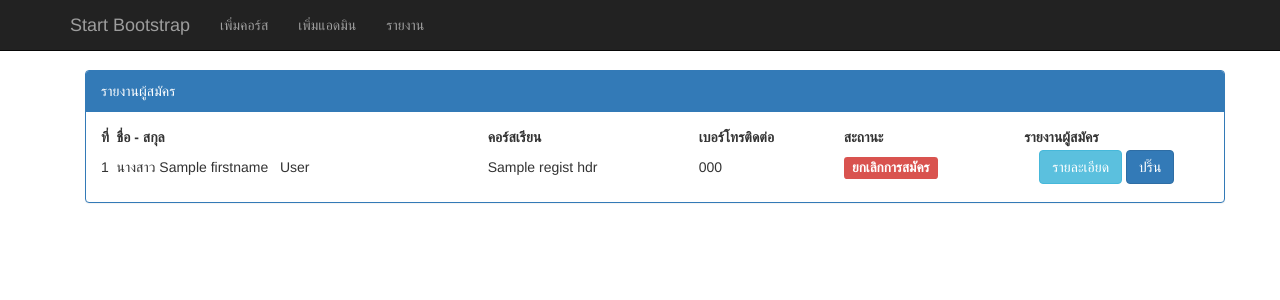
After one commit to krittiwakorn/Jknowledge, a CodeIgniter app: the page made by application/views/present.php in a window 1280 px wide. The commit adds this page. Shown: the top 300 px of the page. Run offline with CodeIgniter, Linux system fonts and the light colour scheme; tables that the repository leaves empty or names only in its code hold one stand-in row (values such as "Sample post"); the template is opened without the code that fills it: most values are stand-ins (such as "Sample title", 1, 10 or a date in 2020); some libraries are stand-ins or nearby versions.

Commit message:
te.chaiwat update function present

```diff
--- a/application/views/header.php
+++ b/application/views/header.php
@@ -52,7 +52,7 @@
                                    <?php echo anchor('registration/manage_user', 'เพิ่มแอดมิน');?>
                               </li>
                               <li>
-                                   <a href="#">รายงาน</a>
+                                   <?php echo anchor('registration/present', 'รายงาน');?>
                               </li>
                          </ul>
                     </div>
--- /dev/null
+++ b/application/views/present.php
@@ -0,0 +1,64 @@
+<?php $this->load->view('header');?>
+<div class="container">
+	<section >
+		<div class="panel panel-primary">
+			<div class="panel-heading"> รายงานผู้สมัคร	</div>
+			<div class="panel-body">
+				<table id="" class="display" cellspacing="0" width="100%">
+					<thead>
+						<th>ที่</th>
+						<th>ชื่อ - สกุล</th>
+						<th>คอร์สเรียน</th>
+						<th>เบอร์โทรติดต่อ</th>
+						<th>สะถานะ</th>
+						<th>รายงานผู้สมัคร</th>
+					</thead>
+					<tbody>
+						<?php
+						$number =  count($get_regist_hdr);
+						foreach ($get_regist_hdr as $regist_hdr):?>
+						<?php $is_iti = ($regist_hdr->is_iti === '1'? "นาย":"นางสาว");?>
+						<tr>
+							<td><?php echo $number-- ;?></td>
+							<td> <!-- name & lastname -->
+								<?php echo $is_iti;?>
+								<?php echo $regist_hdr->firstname;?>&nbsp;&nbsp;
+								<?php echo $regist_hdr->lastname;?>
+							</td>
+							<td><?php echo $regist_hdr->course_name;?></td>
+							<td><?php echo $regist_hdr->mobile;?></td>
+							<td>
+								<?php
+								switch ($regist_hdr->status_hdr) {
+									case '1':
+									echo '<h4><span class="label label-default">Create</span></h4>';
+									break;
+									case '2':
+									echo '<h4><span class="label label-primary">ยืนยันการสมัคร</span></h4>';
+									break;
+									case '3':
+									echo '<h4><span class="label label-success">ตรวจสอบการสมัครแล้ว</span></h4>';
+									break;
+									case '4':
+									echo '<h4><span class="label label-warning">หมดอายุการสมัคร</span></h4>';
+									break;
+									default:
+									echo '<h4><span class="label label-danger">ยกเลิกการสมัคร</span></h4>';
+									break;
+								}
+								?>
+							</td>
+							<td class="col-md-2">
+								<?php echo anchor('registration/present_info/'.$regist_hdr->id_register_hdr, 'รายละเอียด', 'class="btn btn-info"');?>
+								<?php echo anchor('registration/present_print', 'ปริ๊น', 'class="btn btn-primary"');?>
+							</td>
+						</tr>
+					<?php endforeach;  ?>
+				</tbody>
+			</table>
+		</div>
+	</div>
+</section>
+</div>
+
+<?php $this->load->view('footer');?>
```
Also changed, not shown: application/controllers/Registration.php (+17 -0 lines), application/models/Mo_regis.php (+20 -0 lines), application/views/present_info.php (added, +38 -0 lines).
